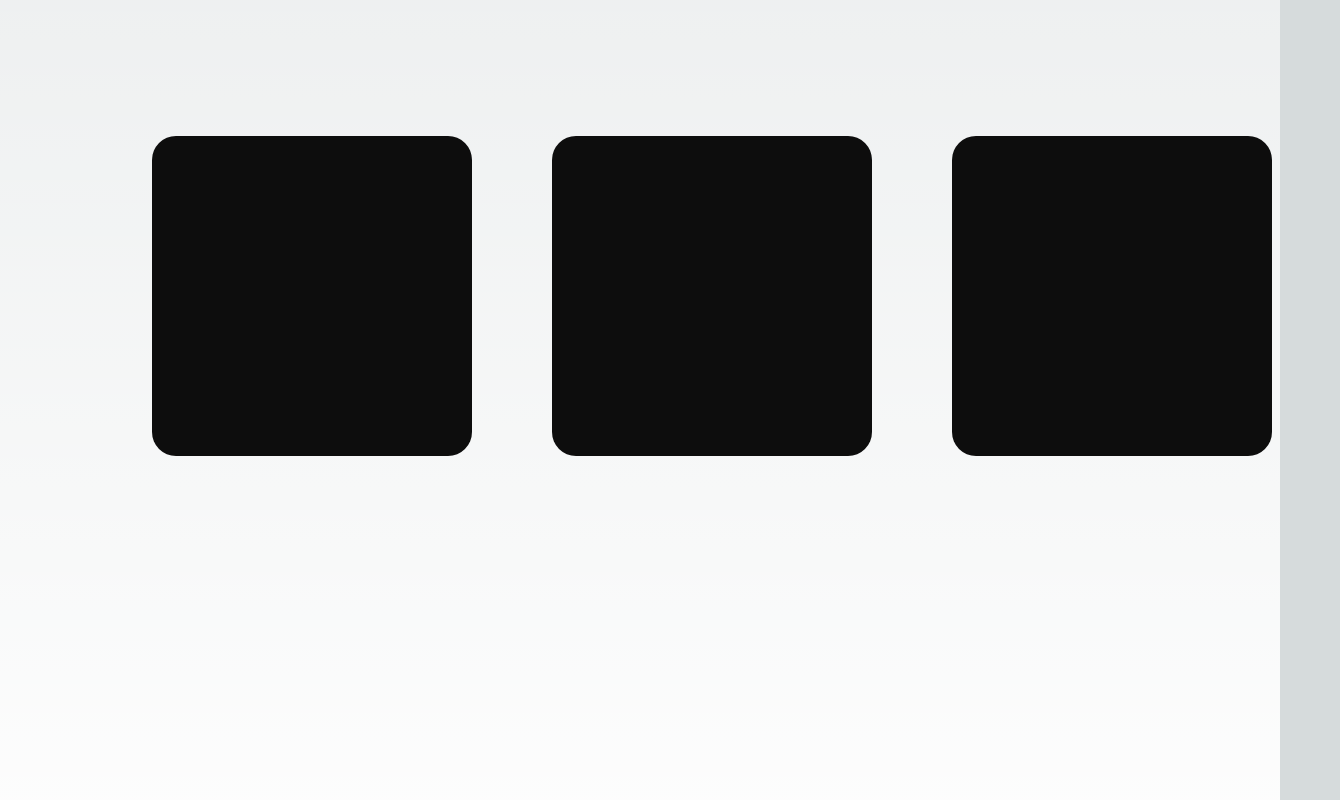
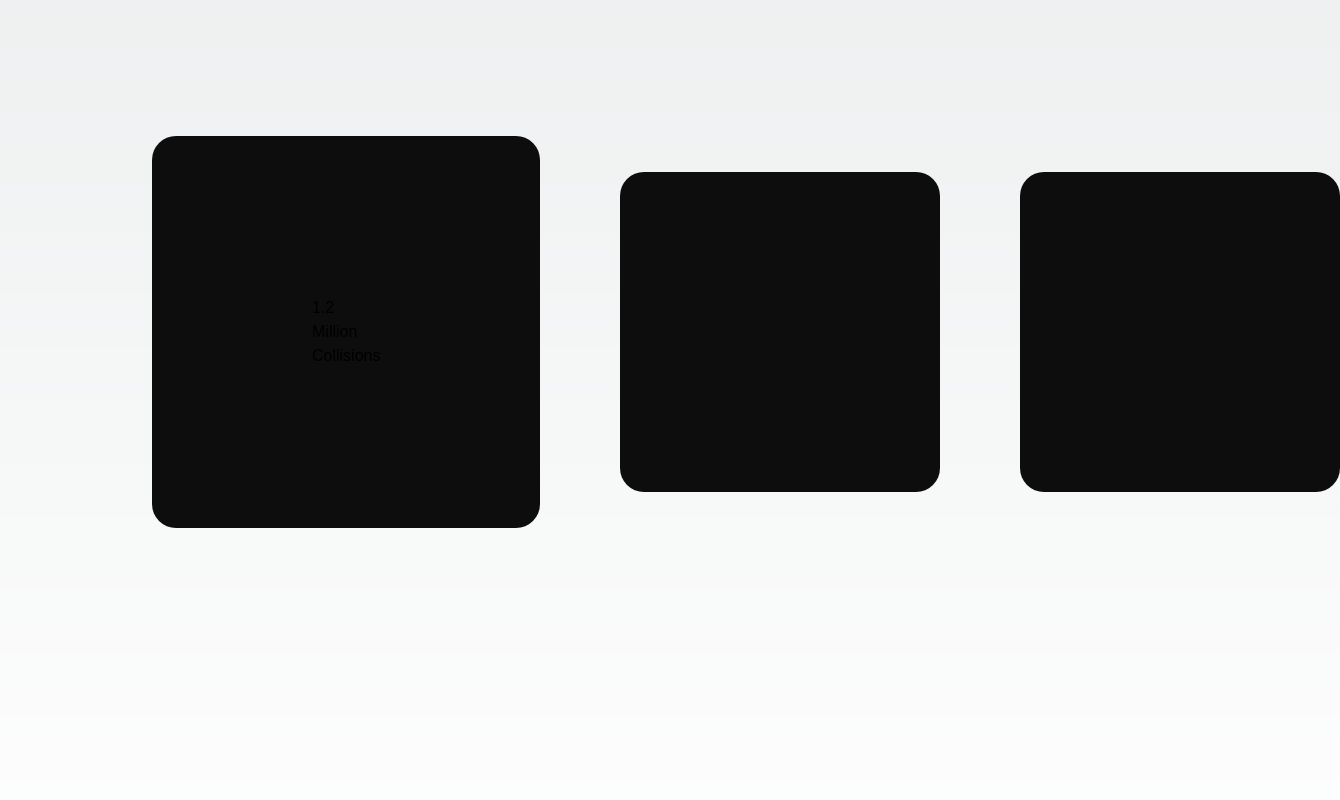
Before and after one commit to AayushMohan/AOD-Prime, a Next.js app: page / in a window 1280 px wide. Shown: the part 1360-2160 px from the top of the page, 1340 px wide, since content can reach past the window. Built offline with nearby package versions, Linux system fonts and the light colour scheme; a web font is replaced by a local one.

Commit message:
Added 1st metrices details

```diff
--- a/components/Metrics.tsx
+++ b/components/Metrics.tsx
@@ -4,7 +4,10 @@ const Metrics = () => {
   return (
     <div className="flex-row h-screen mx-28">
       <div className="flex items-center">
-        <div className="p-40 mx-10 bg-[#0D0D0D] rounded-3xl"></div>
+        <div className="p-40 mx-10 bg-[#0D0D0D] rounded-3xl">
+          <h2>1.2</h2>
+          <span>Million Collisions</span>
+        </div>
         <div className="p-40 mx-10 bg-[#0D0D0D] rounded-3xl"></div>
         <div className="p-40 mx-10 bg-[#0D0D0D] rounded-3xl"></div>
       </div>
```
